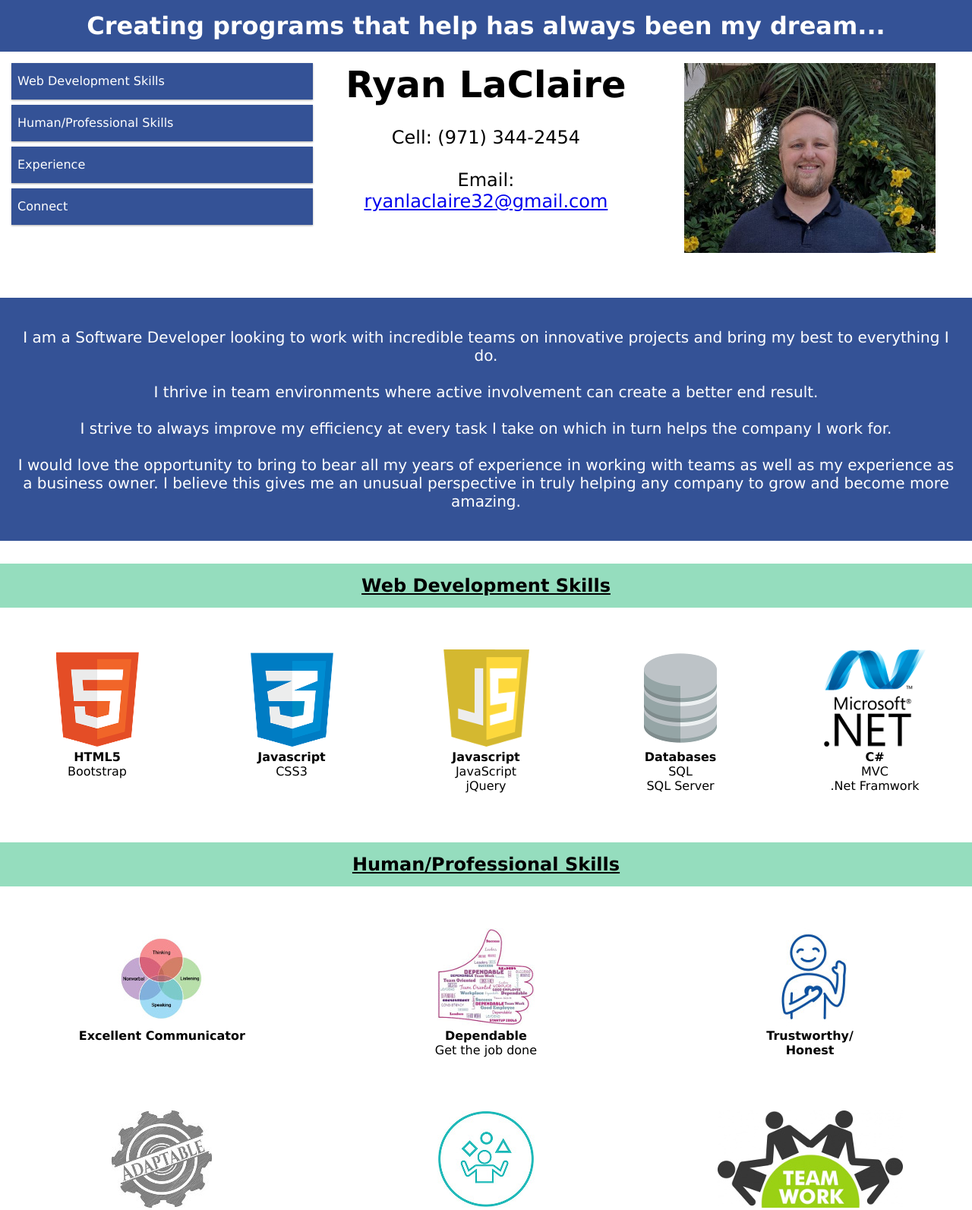
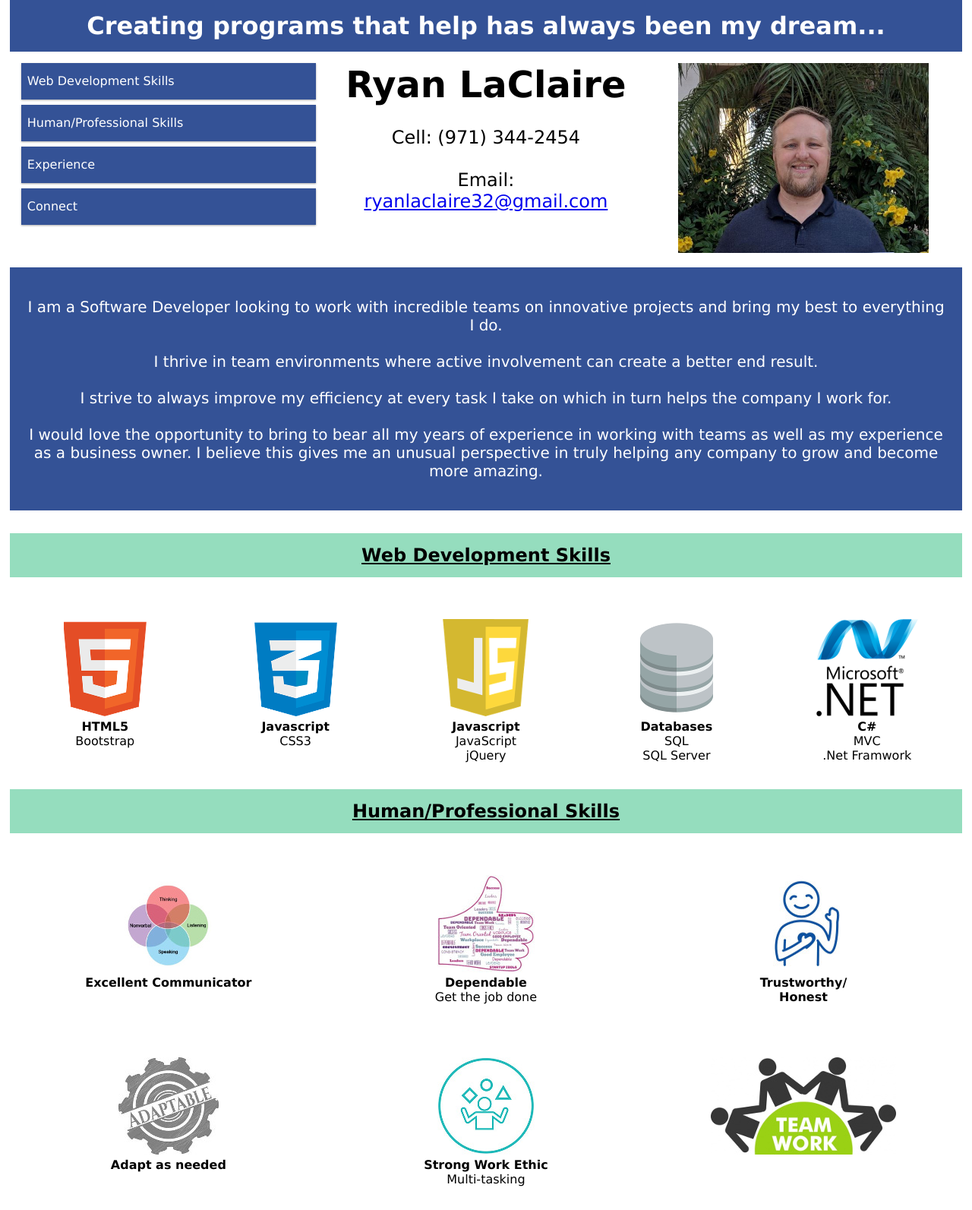
Before and after one commit to ryanlaclaire/ryanlaclaire.github.io, a plain HTML site: page index.html in a window 1280 px wide. Shown: the top 1593 px of the page at 76% size. Drawn offline with nearby package versions, Linux system fonts and the light colour scheme.

Commit message:
Corrected some float issues

```diff
--- a/css/style.css
+++ b/css/style.css
@@ -4,21 +4,27 @@
     box-sizing: border-box;
 }
 
-html {
+.page {
     font-family: "Lucida Sans", sans-serif;
     font-size: 16px;
-    width: 100%;
+    width: 98%;
+    margin: 0 auto;
 }
 
 [class*="col-"] {
-    float: left;
     padding: 15px;
 }
+nav ul {
+    float: left;
+}
 
-.nav-row::after {
-content: "";
-clear: both;
-display: table;
+nav div {
+    float: left;
+}
+
+main {
+    clear: both;
+    margin-top: 20%;
 }
 
 .text-center {
@@ -90,11 +96,20 @@ background-color: #0099cc;
 }
 
 .iconMargins {
+    float: left;
     margin: 20px 0px;
 }
 
+#peopleskills {
+    clear: both;
+}
+
+#experience {
+    clear: both;
+}
+
 .expMargins {
-    margin: 30px 0px;
+    margin: 30px 10px 30px 0px;
 }
 
 .aside {
--- a/index.html
+++ b/index.html
@@ -10,6 +10,7 @@
     <link rel="stylesheet" href="./css/style.css">
 </head>
 <body>
+    <div class="page">
     <header class="header text-center">
         <h1>Creating programs that help has always been my dream...</h1>
     </header>
@@ -233,7 +234,7 @@
         <section id="connect">
             <div class="col-12 col-s-12 text-center">
                 <div class="col-12 col-s-12 text-center margins">
-                    <h2><u>Contact Me</u></h2>
+                    <h2><u>Connect with Me</u></h2>
                 </div>
                 <h3>
                     <div class="LI-profile-badge" data-version="v1" data-size="medium" data-locale="en_US" data-type="vertical" data-theme="dark" data-vanity="ryan-laclaire-b63b4251"><a class="LI-simple-link" href='https://www.linkedin.com/in/ryan-laclaire-b63b4251?trk=profile-badge'>Ryan LaClaire</a><br></div>Feel free to connect with me.
@@ -245,7 +246,7 @@
             </div>
         </section>
     </main>
-
+    </div>
     <footer>
         <div>
 
```
Lines whose indentation alone changed are shown as unchanged.
